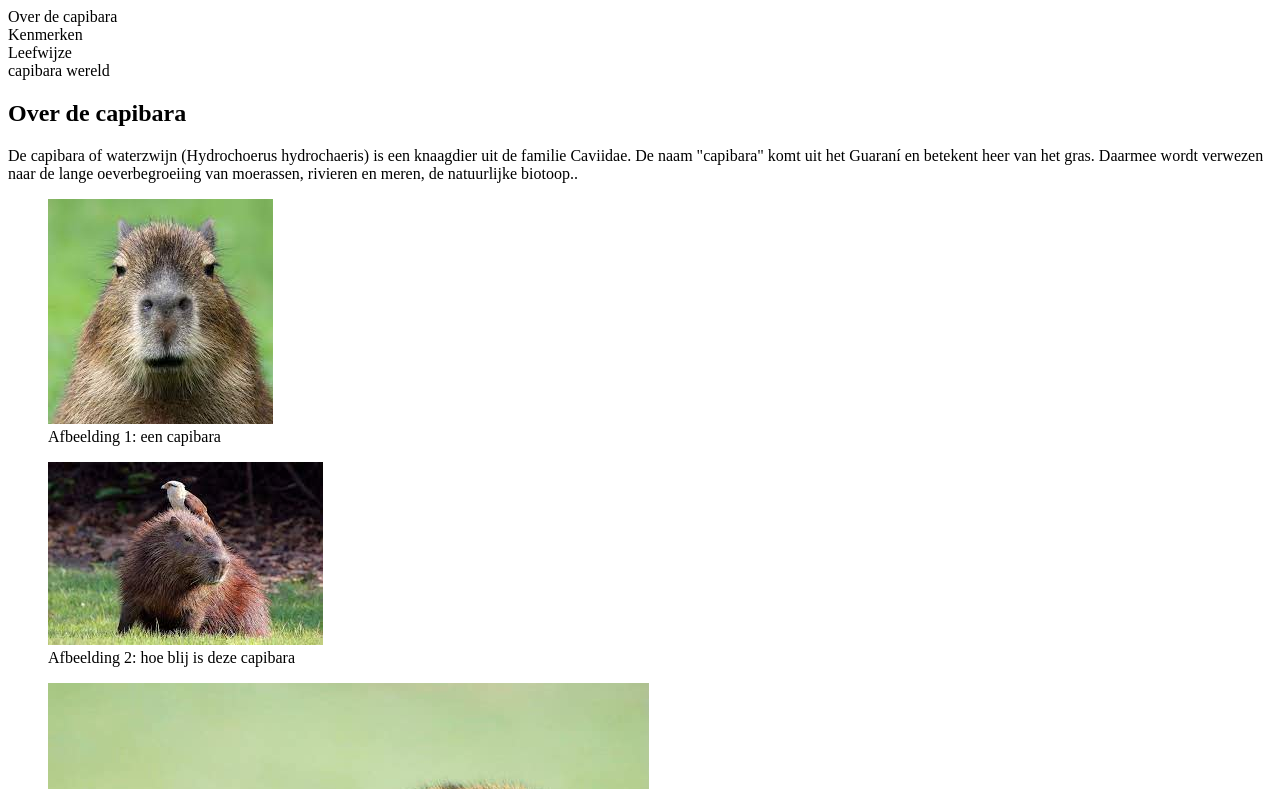
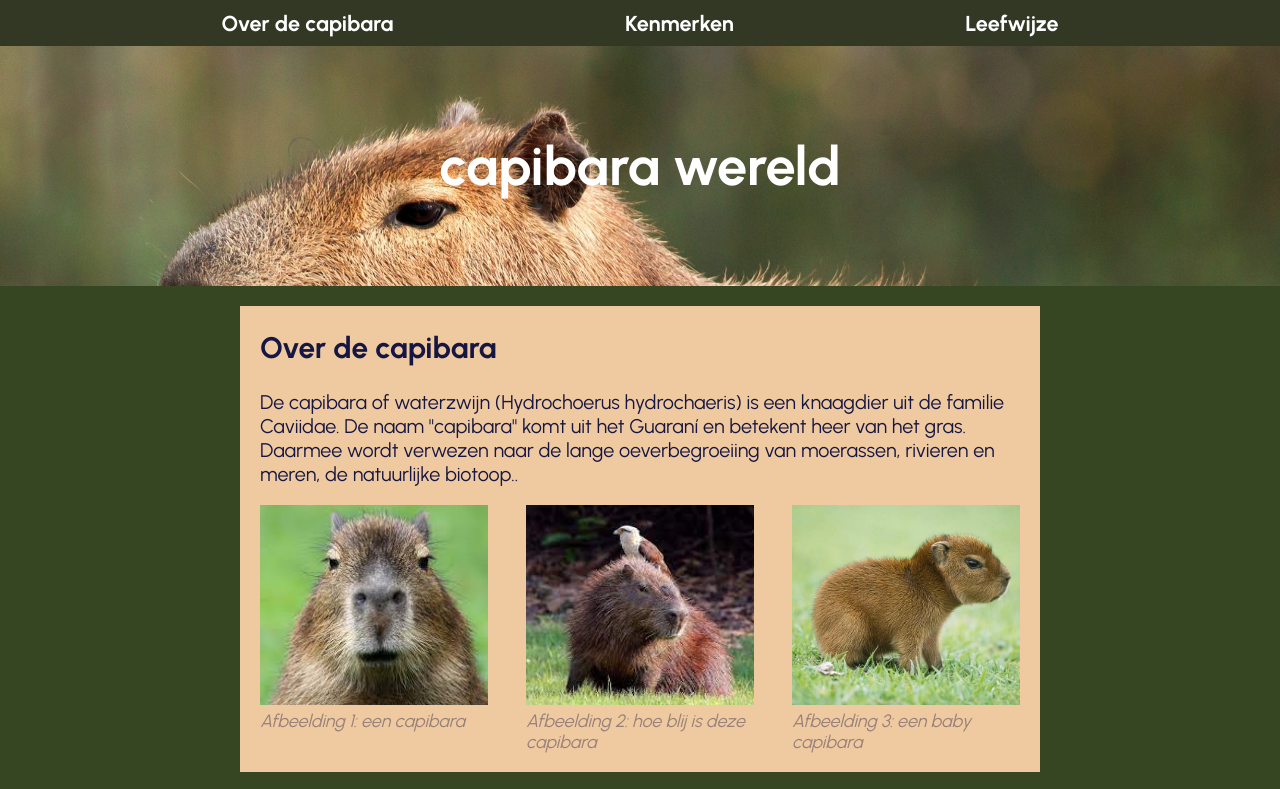
Before and after one commit to KokoDoko/capibara-wereld, a plain HTML site: page index.html in a window 1280 px wide. Shown: the top 789 px of the page. Drawn offline with Linux system fonts and the light colour scheme; the site is published under a folder, as on GitHub Pages, so addresses that start at the root find nothing; files whose address does not match are found by name.

Commit message:
update style

```diff
--- a/index.html
+++ b/index.html
@@ -6,7 +6,7 @@
     <meta name="viewport" content="width=device-width, initial-scale=1" />
     <link rel="icon" href="https://glitch.com/favicon.ico" />
     <title>Capibara Wereld</title>
-    <link rel="stylesheet" href="/style.css" />
+    <link rel="stylesheet" href="./style/style.css" />
 </head>
 
 <body>
```
Also changed, not shown: style/style.css (renamed from style.css).
